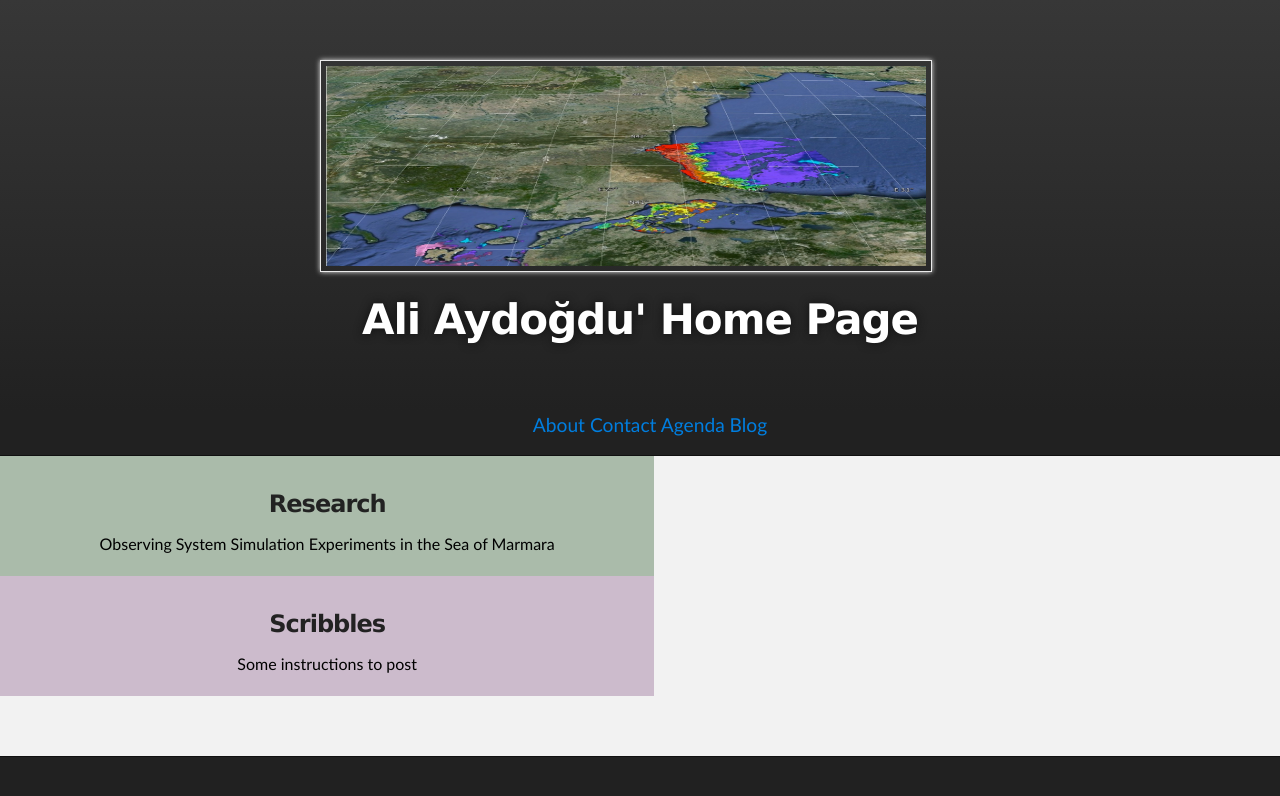
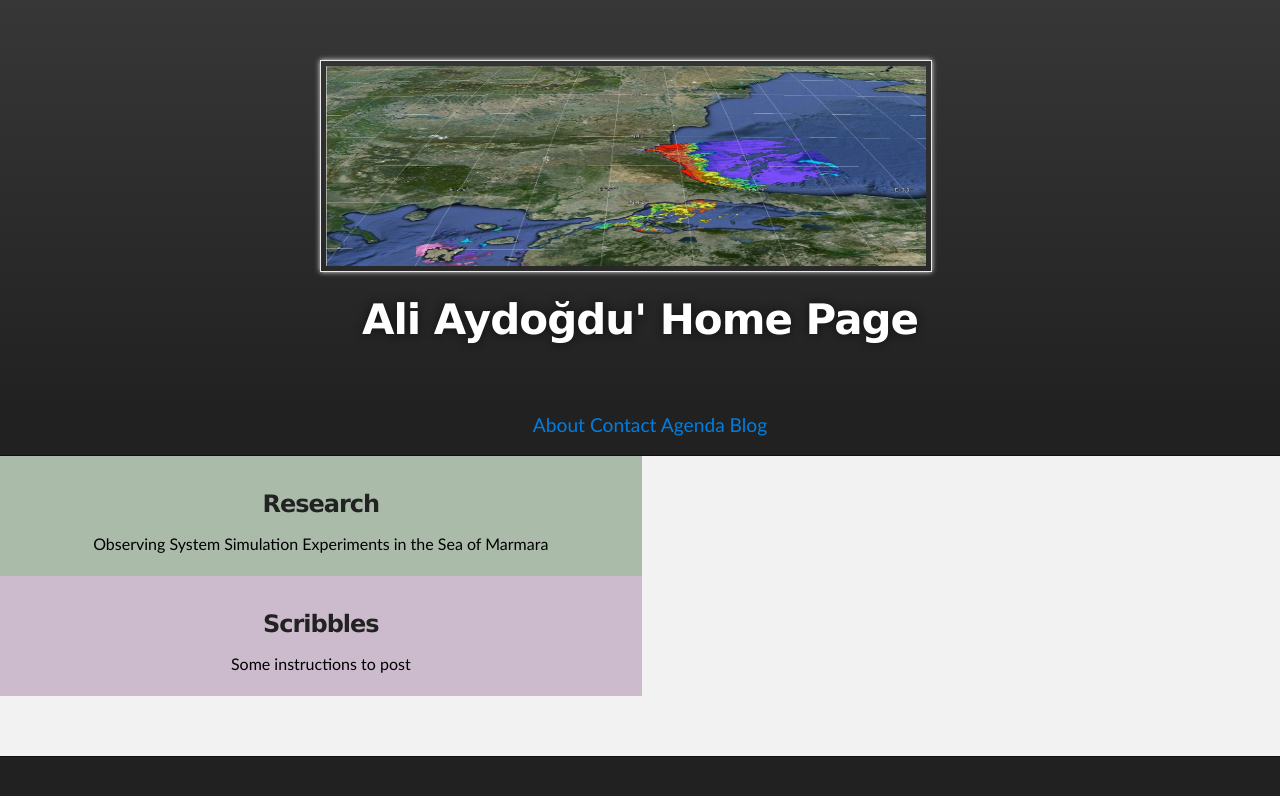
Before and after one commit to aydogduali/aydogduali.github.io, a Jekyll site: the page built from blog/index.md, in a window 1280 px wide. Shown: the top 796 px of the page. Built offline with Jekyll 4.4.1, drawn with Linux system fonts in a browser that asks for light colours; the repository's description, which GitHub fills in, is left out.

Commit message:
update blog

```diff
--- a/_layouts/twocolumn.html
+++ b/_layouts/twocolumn.html
@@ -5,7 +5,7 @@
    div.main_page {
     background-color: black;
     color: black;
-    margin: 80px 100px 0 200px;
+    margin: 80px 100px 200px 200px;
     padding: 20px;
     width: auto;
     height: 400px;
@@ -26,7 +26,7 @@
 /* Create two equal columns that floats next to each other */
 .column {
     float: left;
-    width: 48%;
+    width: 47%;
     padding: 20px;
     text-align: center;
 }
```
